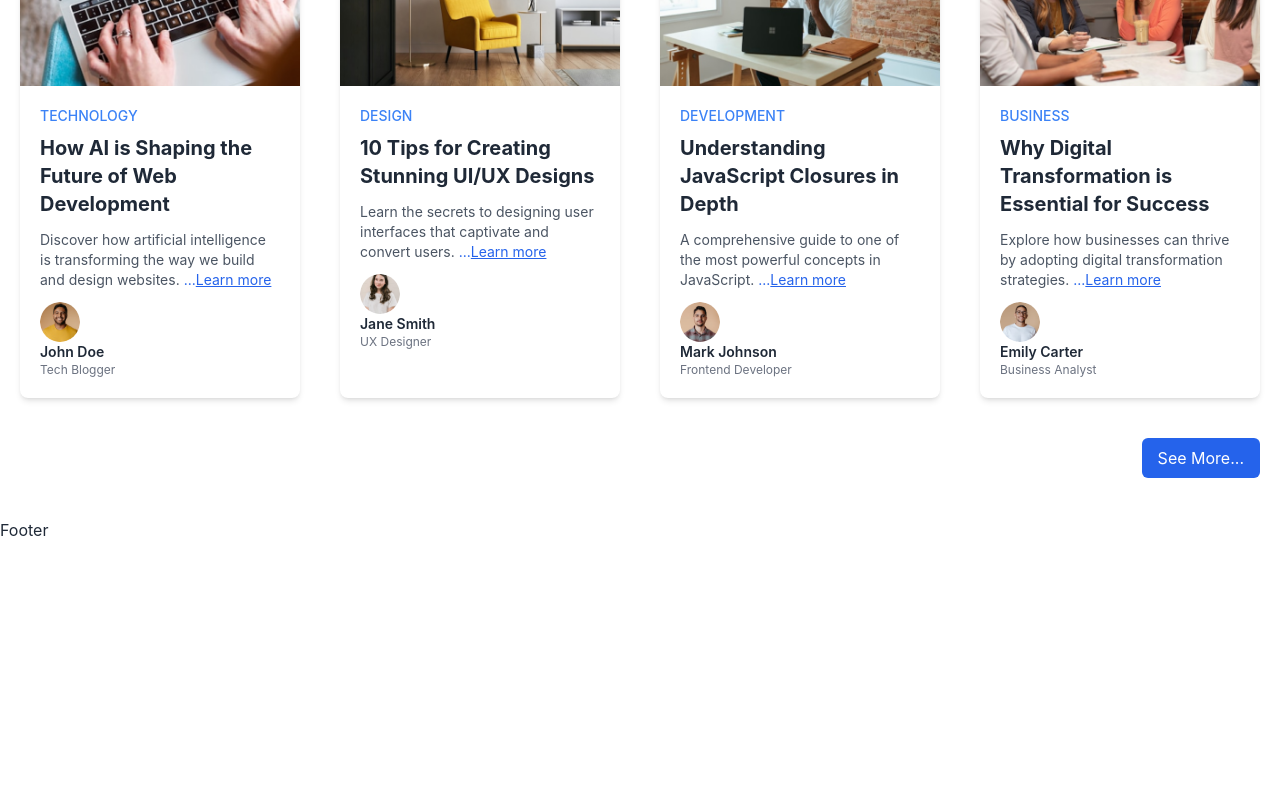
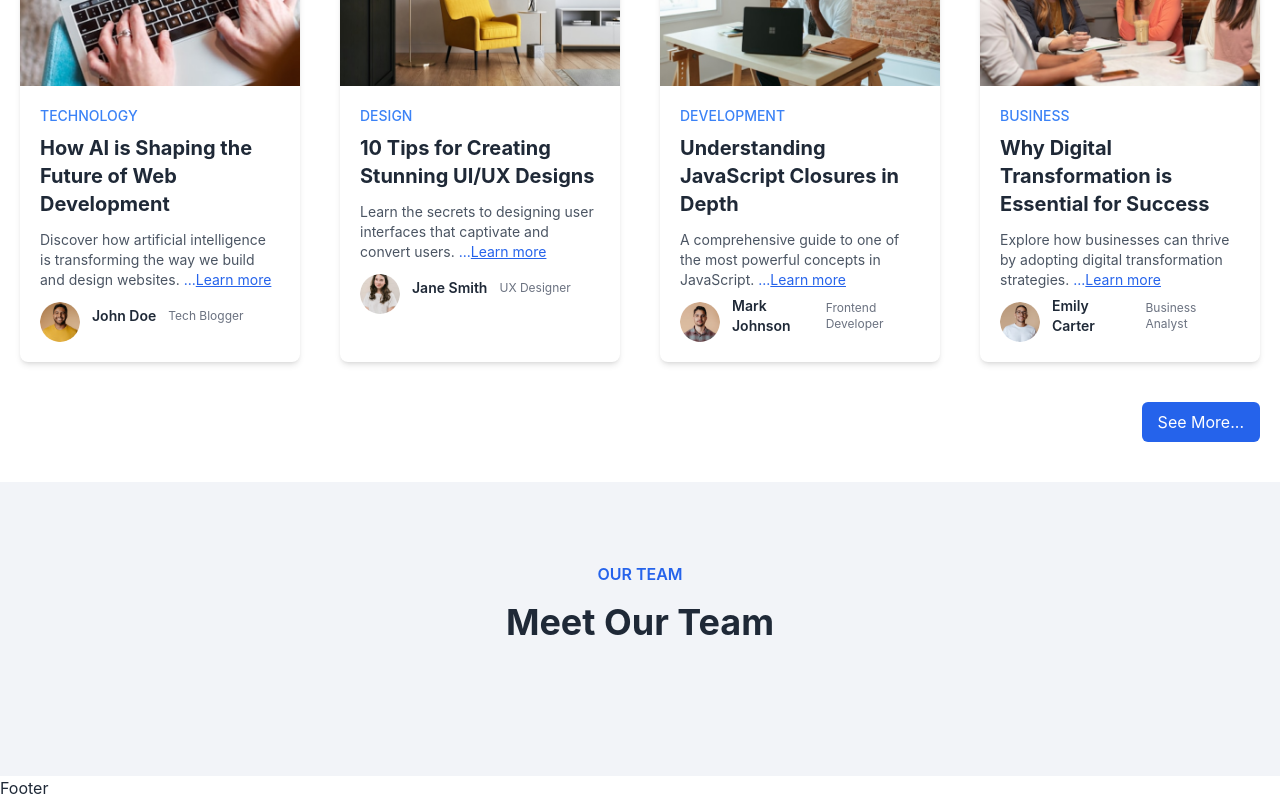
Before and after one commit to MHRatul/mega-agency-website, a React (Vite) app: page / in a window 1280 px wide. Shown: the part 3842-4642 px from the top of the page. Before the commit the page ends 4384 px from the top, so only its background shows below. Built offline with nearby package versions, Linux system fonts and the light colour scheme.

Commit message:
create Team Section

```diff
--- a/src/pages/home/Blogs.jsx
+++ b/src/pages/home/Blogs.jsx
@@ -59,7 +59,7 @@ const Blogs = () => {
             {
                 blogs.map((blog, index) =>(
                     <div key={blog.id} className='mb-10 bg-white shadow-md rounded-lg  overflow-hidden hover:shadow-xl transition cursor-pointer '>
-                        <img src={blog.image} alt={blog.title} className=' rounded-t-lg w-full h-48 object-cover' />
+                        <img src={blog.image} alt={blog.title} className=' rounded-t-lg w-full h-48 object-cover hover:scale-105 transition transform' />
 
                          {/* blog content */}
                          <div className='p-5'>
@@ -70,7 +70,7 @@ const Blogs = () => {
 
 
                             {/* author info */}
-                            <div>
+                            <div className='flex items-center space-x-3'>
                                 <img src={blog.authorImage} alt={blog.authorName} className='w-10 mt-3 h-10 rounded-full obeject-cover' />
                                 <h4 className='text-sm font-semibold text-gray-800'>{blog.authorName}</h4>
                                 <p className='text-xs text-gray-500'>{blog.authorRole}</p>
--- a/src/pages/home/Home.jsx
+++ b/src/pages/home/Home.jsx
@@ -5,6 +5,7 @@ import CompanyLogos from './CompanyLogos'
 import Services from './Services'
 import Testimonials from './Testimonials'
 import Blogs from './Blogs'
+import TeamSection from './TeamSection'
 
 const Home = () => {
   return (
@@ -15,6 +16,7 @@ const Home = () => {
       <Services/>
       <Testimonials/>
       <Blogs/>
+      <TeamSection/>
     </>
   )
 }
--- /dev/null
+++ b/src/pages/home/TeamSection.jsx
@@ -0,0 +1,14 @@
+import React from 'react'
+import HeadingSection from '../../components/HeadingSection'
+
+const TeamSection = () => {
+  return (
+    <div className='bg-colorBg'>
+        <div className='section-container'>
+            <HeadingSection heading="Meet Our Team" subheading="Our Team" description=""/>
+        </div>
+    </div>
+  )
+}
+
+export default TeamSection
```
